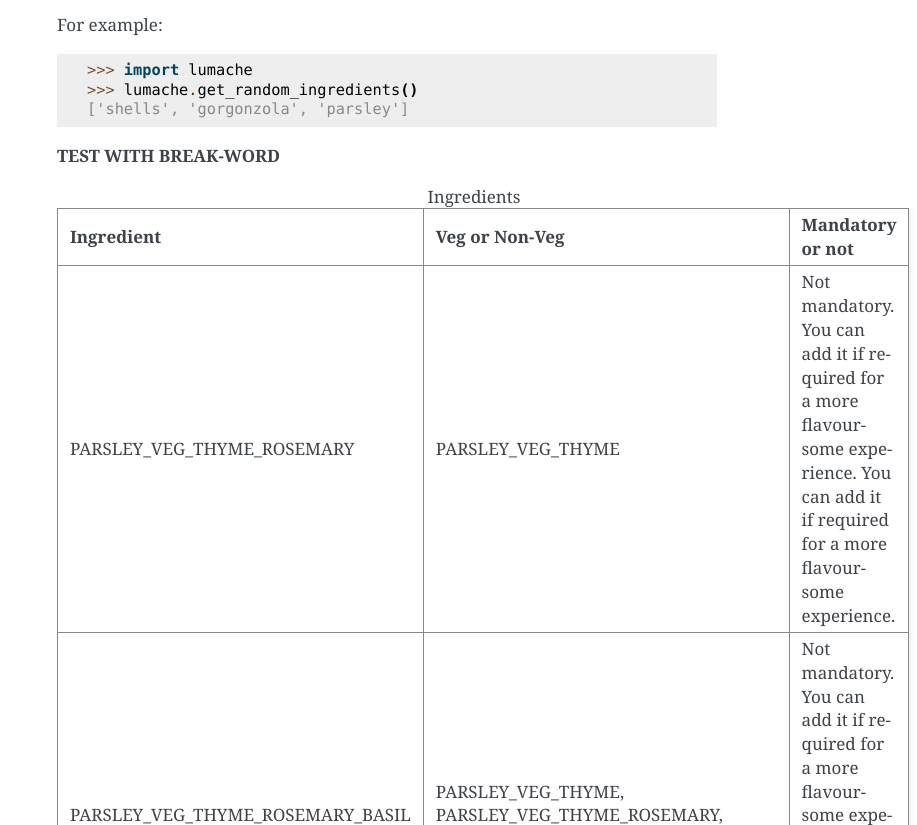
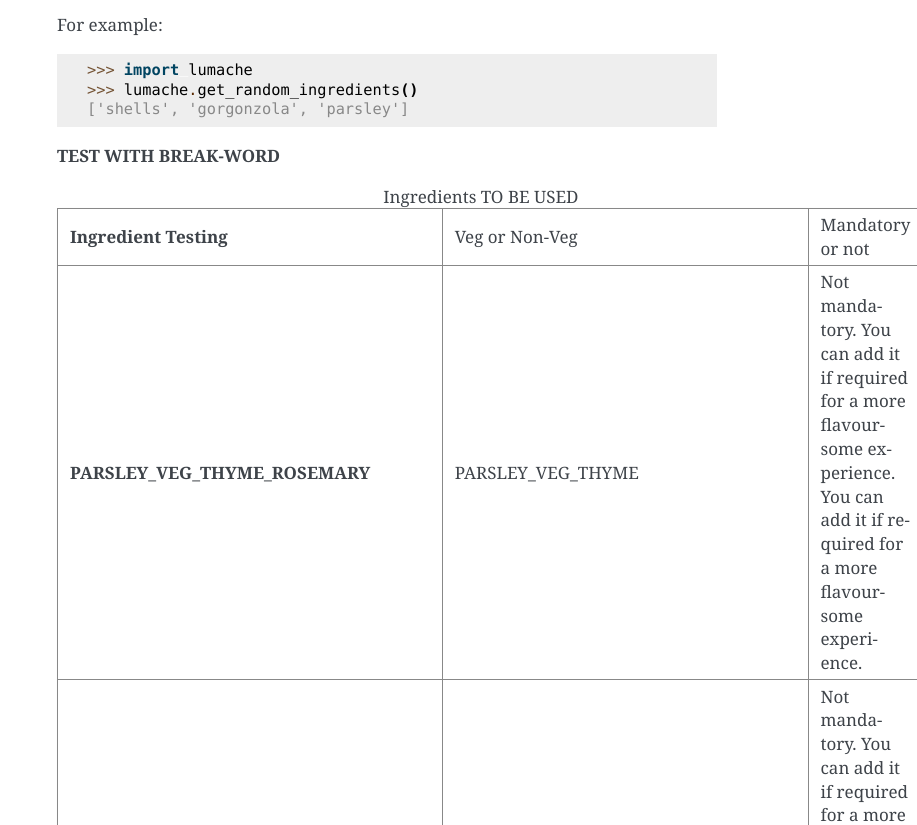
Before and after one commit to PriyankaLiz/rtd2-tutorial, a Sphinx documentation site: the page built from docs/source/usage.rst, in a window 1280 px wide and 900 px high, scrolled down 1015 px, cut to the strip 75-900 px from the top of the window. Shown: the whole strip, without its empty margins (363-1280 px from the left). Built offline with Sphinx 7.4.7, drawn with Linux system fonts in a browser that asks for light colours.

Commit message:
Update usage.rst

```diff
--- a/docs/source/usage.rst
+++ b/docs/source/usage.rst
@@ -56,11 +56,11 @@ For example:
 
 **TEST WITH BREAK-WORD**
 
-.. list-table:: Ingredients
-    :header-rows: 1
+.. list-table:: Ingredients TO BE USED
+    :stub-columns: 1
     :align: center
 
-    * - Ingredient
+    * - Ingredient Testing
       - Veg or Non-Veg
       - Mandatory or not
     * - PARSLEY_VEG_THYME_ROSEMARY
```
